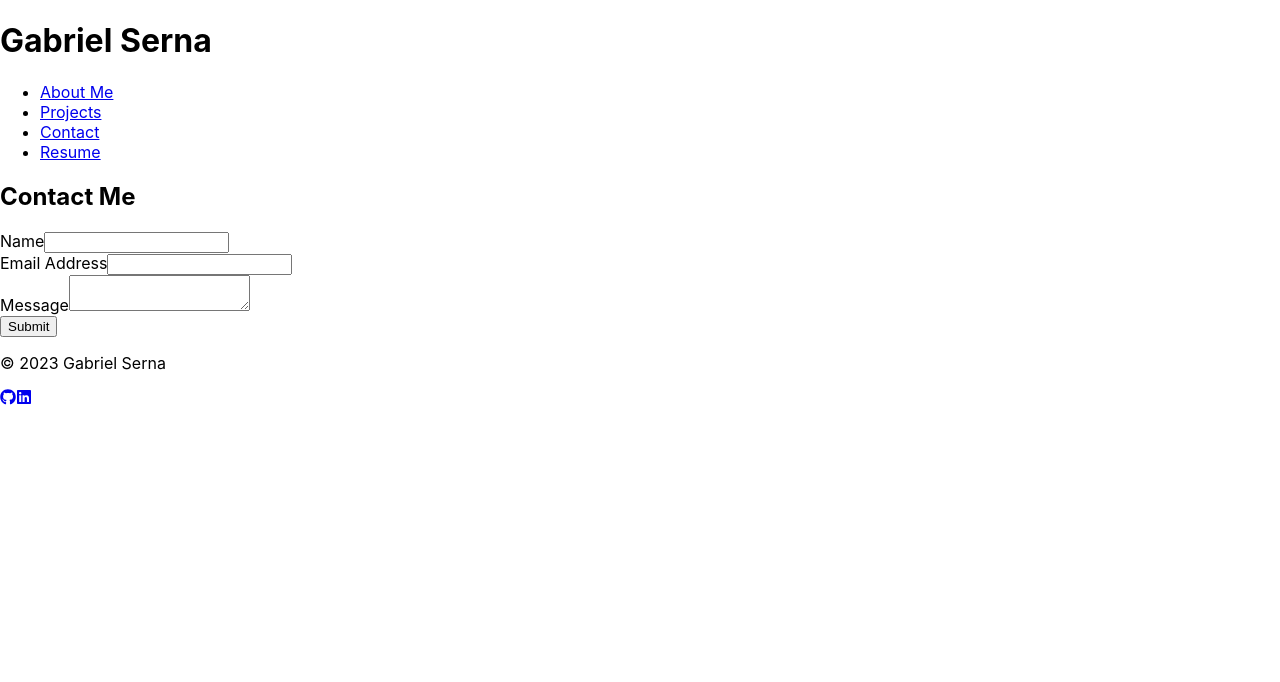
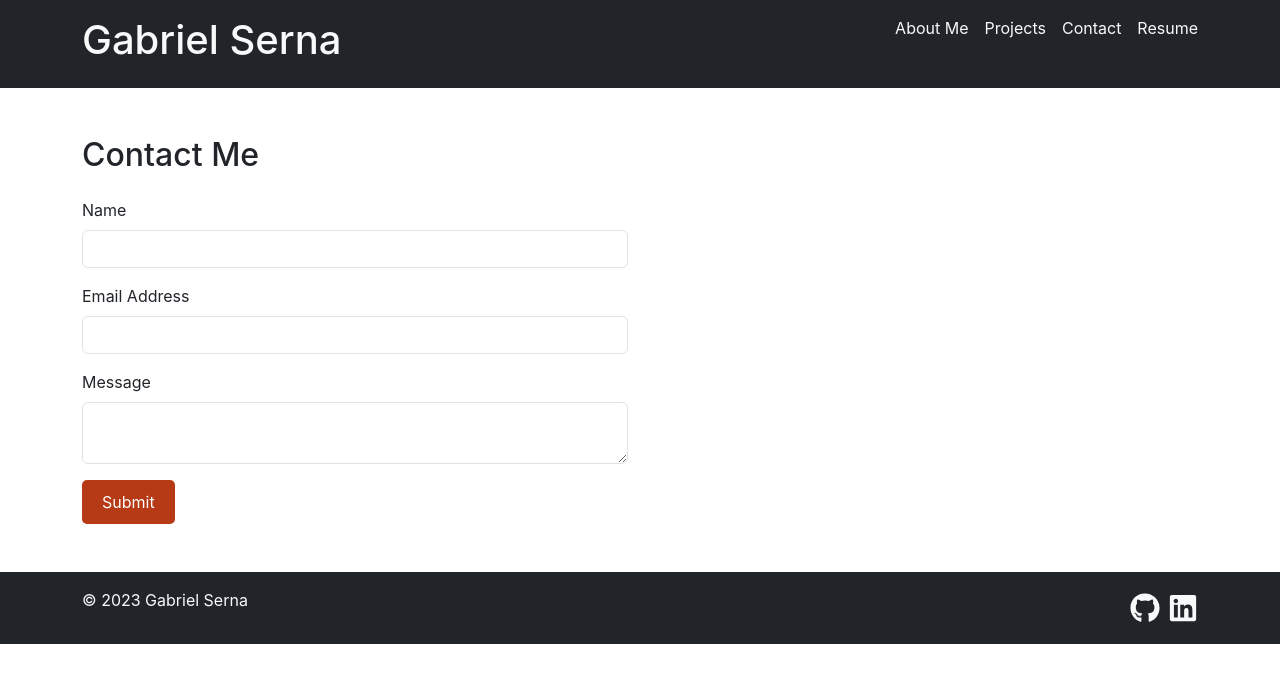
Before and after one commit to sernat243/react-portfolio, a React (Create React App) app: page /contact in a window 1280 px wide. Shown: the top 682 px of the page. Built offline with nearby package versions, Linux system fonts and the light colour scheme.

Commit message:
added style using bootstrap

```diff
--- a/package.json
+++ b/package.json
@@ -6,6 +6,7 @@
     "@testing-library/jest-dom": "^5.17.0",
     "@testing-library/react": "^13.4.0",
     "@testing-library/user-event": "^13.5.0",
+    "bootstrap": "^5.3.2",
     "react": "^18.2.0",
     "react-dom": "^18.2.0",
     "react-icons": "^4.11.0",
--- a/src/App.css
+++ b/src/App.css
@@ -1,5 +1,32 @@
 .App {
   text-align: center;
+}
+
+.custom-button {
+  background-color: #b63a15;
+  color: #FFFFFF;
+  border: none;
+  padding: 10px 20px;
+  border-radius: 5px;
+}
+
+.custom-button:hover {
+  background-color: #8a2d11;
+}
+
+/* custom.css */
+.card.repo-card {
+  min-height: 300px;
+  transition: background-color 0.3s; /* Add a smooth transition effect */
+
+  /* Hover effect */
+  &:hover {
+    background-color: #38739b; /* Change the background color on hover */
+  }
+}
+
+.selected-link {
+  color: #007BFF; /* Set the color you want for the selected link */
 }
 
 .App-logo {
--- a/src/App.js
+++ b/src/App.js
@@ -1,3 +1,4 @@
+import './App.css';
 import Layout from "./components/Layout";
 import { BrowserRouter as Router } from "react-router-dom";
 
--- a/src/components/AboutMe.js
+++ b/src/components/AboutMe.js
@@ -1,8 +1,10 @@
 const AboutMe = () => {
     return (
-      <section id="about">
+      <section id="about" className="py-5">
+        <div className="container">
+          <div className="row">
+            <div className="col-md-6">
               <h2>About Me</h2>
-        <img src="/profile.png" alt="Avatar"></img>
               <p>
                 I am a passionate freelance developer with a strong interest in web
                 development. I love creating responsive and user-friendly web
@@ -17,6 +19,16 @@ const AboutMe = () => {
                 When I'm not coding, you can find me exploring the outdoors, reading
                 books, or working on personal coding projects.
               </p>
+            </div>
+            <div className="col-md-6">
+              <img
+                src="/profile.png"
+                alt="Avatar"
+                className="img-fluid rounded-circle"
+              />
+            </div>
+          </div>
+        </div>
       </section>
     );
   };
--- a/src/components/Contact.js
+++ b/src/components/Contact.js
@@ -39,45 +39,54 @@ const Contact = () => {
 
 
     return (
-      <section id="contact">
-        <h2>Contact Me</h2>
+        <section id="contact" className="py-5">
+            <div className="container">
+            <h2 className="mb-4">Contact Me</h2>
+                <div className="row">
+                <div className="col-md-6">
                 <form onSubmit={handleSubmit}>
-            <div className="form-group">
-                <label htmlFor="name">Name</label>
+                    <div className="mb-3">
+                    <label htmlFor="name" className="form-label">Name</label>
                     <input
                         type="text"
                         id="name"
                         name="name"
                         value={formData.name}
                         onChange={handleInputChange}
+                        className="form-control"
                         required
                     />
                     </div>
-            <div className="form-group">
-                <label htmlFor="email">Email Address</label>
+                    <div className="mb-3">
+                    <label htmlFor="email" className="form-label">Email Address</label>
                     <input
                         type="email"
                         id="email"
                         name="email"
                         value={formData.email}
                         onChange={handleInputChange}
+                        className="form-control"
                         required
                     />
                     </div>
-            <div className="form-group">
-                <label htmlFor="message">Message</label>
+                    <div className="mb-3">
+                    <label htmlFor="message" className="form-label">Message</label>
                     <textarea
                         id="message"
                         name="message"
                         value={formData.message}
                         onChange={handleInputChange}
                         onBlur={handleBlur}
+                        className="form-control"
                         required
                     />
                     {messageError && <p className="error-message">{messageError}</p>}
                     </div>
-            <button type="submit">Submit</button>
+                    <button type="submit" className="btn custom-button">Submit</button>
                 </form>
+                </div>
+            </div>
+        </div>
     </section>
     );
 };
--- a/src/components/Footer.js
+++ b/src/components/Footer.js
@@ -1,22 +1,24 @@
 import { FaGithub, FaLinkedin } from "react-icons/fa";
 
 const Footer = () => {
-  const githubUrl = "https://github.com/sernat243";
-  const linkedinUrl = "https://www.linkedin.com/in/your-linkedin-profile"; // will update later
+  const githubUrl = 'https://github.com/sernat243';
+  const linkedinUrl = 'https://www.linkedin.com/in/your-linkedin-profile'; // will update later
 
   return (
-    <footer>
-      <div className="footer-content">
-        <div className="footer-text">
-          <p>&copy; 2023 Gabriel Serna</p>
-        </div>
-        <div className="footer-links">
-          <a href={githubUrl} target="_blank" rel="noopener noreferrer">
-            <FaGithub />
-          </a>
-          <a href={linkedinUrl} target="_blank" rel="noopener noreferrer">
-            <FaLinkedin />
-          </a>
+    <footer className="bg-dark text-light py-3">
+      <div className="container">
+        <div className="row align-items-center">
+          <div className="col-md-6">
+            <p>&copy; 2023 Gabriel Serna</p>
+          </div>
+          <div className="col-md-6 text-end">
+            <a href={githubUrl} target="_blank" rel="noopener noreferrer" className="text-light me-2">
+              <FaGithub size={30} />
+            </a>
+            <a href={linkedinUrl} target="_blank" rel="noopener noreferrer" className="text-light">
+              <FaLinkedin size={30} />
+            </a>
+          </div>
         </div>
       </div>
     </footer>
--- a/src/components/Header.js
+++ b/src/components/Header.js
@@ -2,11 +2,19 @@ import Navigation from "./Navigation";
 
 const Header = () => {
     return (
-        <header>
-            <h1>Gabriel Serna</h1>
-            <Navigation />
-        </header>
+      <header className="bg-dark text-light py-3">
+        <div className="container">
+          <div className="row">
+            <div className="col">
+              <h1>Gabriel Serna</h1>
+            </div>
+            <div className="col text-end">
+              <Navigation />
+            </div>
+          </div>
+        </div>
+      </header>
     );
-};
+  };
 
-export default Header;
+  export default Header;
--- a/src/components/Navigation.js
+++ b/src/components/Navigation.js
@@ -1,20 +1,20 @@
-import { Link } from "react-router-dom";
+import { NavLink } from "react-router-dom";
 
 const Navigation = () => {
   return (
     <nav>
-        <ul>
-          <li>
-            <Link to="/about">About Me</Link>
+      <ul className="list-unstyled d-flex justify-content-end">
+        <li className="me-3">
+          <NavLink to="/about" activeClassName="selected-link" className="text-light text-decoration-none">About Me</NavLink>
+        </li>
+        <li className="me-3">
+          <NavLink to="/projects" activeClassName="selected-link" className="text-light text-decoration-none">Projects</NavLink>
+        </li>
+        <li className="me-3">
+          <NavLink to="/contact" activeClassName="selected-link" className="text-light text-decoration-none">Contact</NavLink>
         </li>
         <li>
-            <Link to="/projects">Projects</Link>
-          </li>
-          <li>
-            <Link to="/contact">Contact</Link>
-          </li>
-          <li>
-            <Link to="/resume">Resume</Link>
+          <NavLink to="/resume" activeClassName="selected-link" className="text-light text-decoration-none">Resume</NavLink>
         </li>
       </ul>
     </nav>
--- a/src/components/Projects.js
+++ b/src/components/Projects.js
@@ -15,23 +15,27 @@ const Projects = () => {
           const latestRepos = sortedRepos.slice(0, 6);
           setRepos(latestRepos);
         })
-            .catch((error) => console.error("Error fetching GitHub data: ", error));
+        .catch((error) => console.error('Error fetching GitHub data: ', error));
     }, []);
 
     return (
-        <section id="projects">
-            <h2>Projects</h2>
-            <ul>
+      <section id="projects" className="py-5">
+        <div className="container">
+          <h2 className="mb-4">Projects</h2>
+          <div className="row">
             {repos.map((repo) => (
-                    <li key={repo.id}>
-                        <a href={repo.html_url} target="_blank" rel="noopener noreferrer">
-                            <div className="repo-card" style={{ backgroundImage: `url(${repo.backgroundImage})` }}>
-                                {repo.name}
+              <div key={repo.id} className="col-md-4 mb-4">
+                <a href={repo.html_url} target="_blank" rel="noopener noreferrer" className="text-decoration-none">
+                  <div className="card repo-card" style={{ backgroundImage: `url(${repo.backgroundImage})` }}>
+                    <div className="card-body d-flex flex-column justify-content-center">
+                      <h5 className="card-title text-center mb-0">{repo.name}</h5>
+                    </div>
                   </div>
                 </a>
-                    </li>
+              </div>
             ))}
-            </ul>
+          </div>
+        </div>
       </section>
     );
   };
--- a/src/components/Resume.js
+++ b/src/components/Resume.js
@@ -1,8 +1,9 @@
 const Resume = () => {
     return (
-      <section id="resume">
-        <h2>Resume</h2>
-        <a href="/resume.pdf" download="ResumeGabrielSerna.pdf">
+      <section id="resume" className="py-5">
+        <div className="container">
+          <h2 className="mb-4">Resume</h2>
+          <a href="/resume.pdf" download="ResumeGabrielSerna.pdf" className="btn custom-button mb-4">
             Download PDF
           </a>
           <h3>Education</h3>
@@ -17,6 +18,7 @@ const Resume = () => {
           <p>
             - Chief Operating Officer (COO) at Broken Bell Aviation LLC
           </p>
+        </div>
       </section>
     );
   };
--- a/src/index.js
+++ b/src/index.js
@@ -1,3 +1,4 @@
+import 'bootstrap/dist/css/bootstrap.min.css';
 import React from 'react';
 import ReactDOM from 'react-dom/client';
 import './index.css';
```
Also changed, not shown: 1 other file (tests, documents, lock files or other folders). Lines whose indentation alone changed are shown as unchanged.
